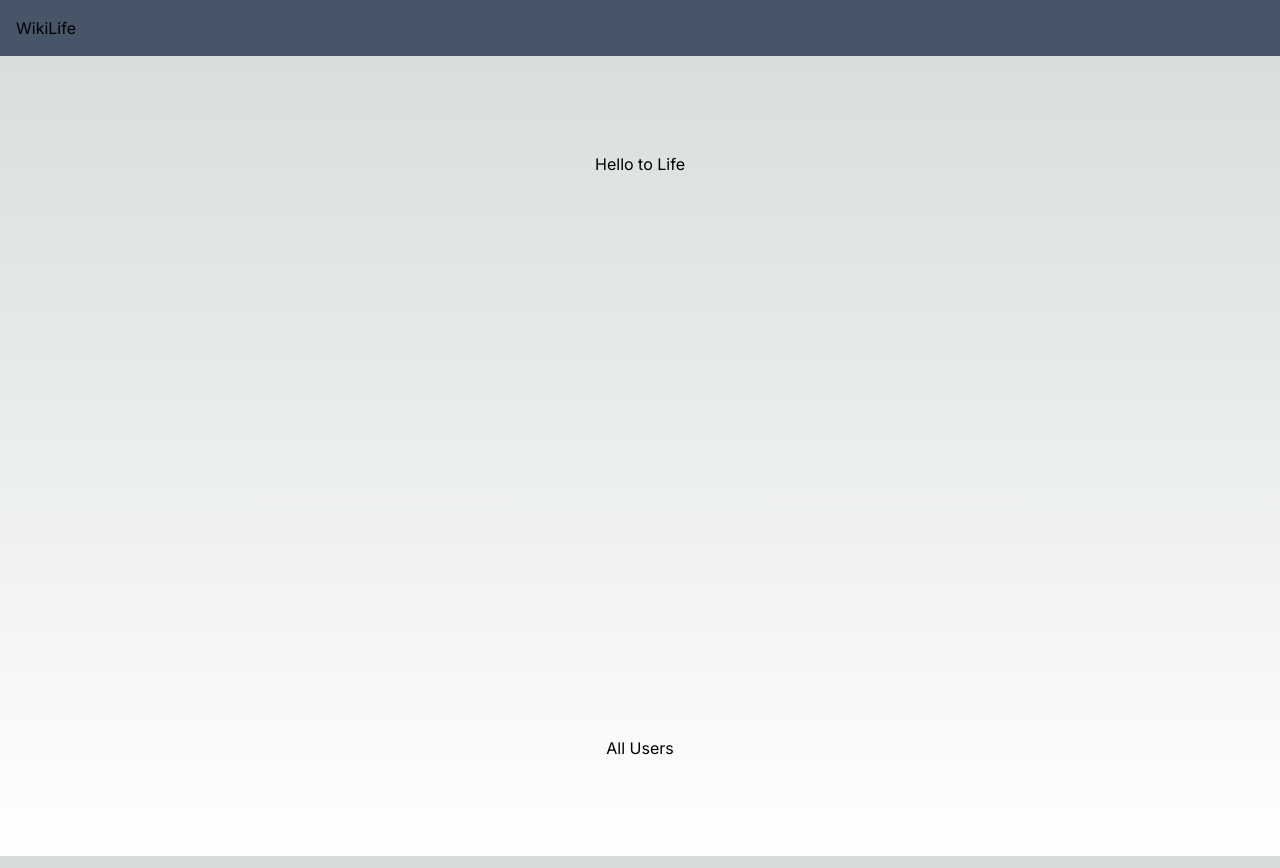
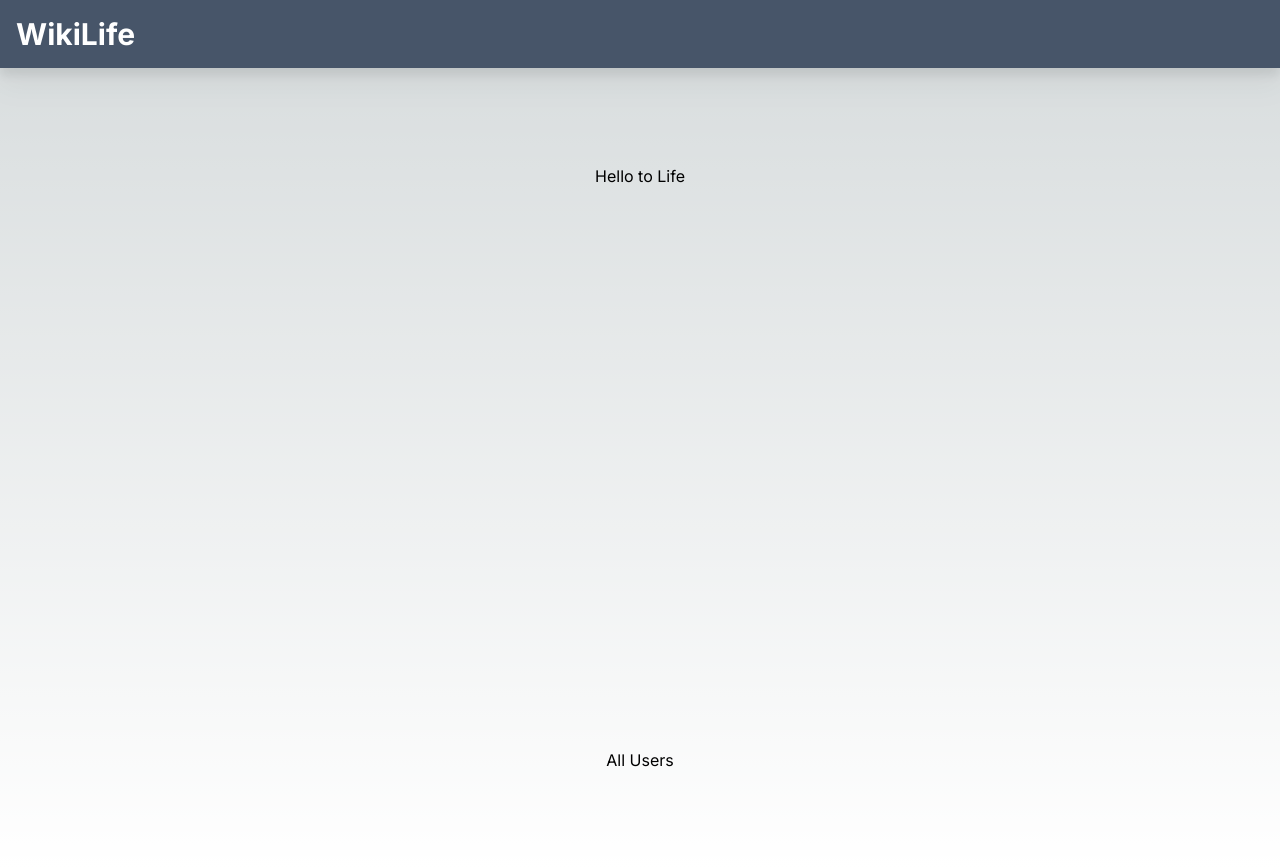
Before and after one commit to Ikendu/nextApp, a Next.js app: page / in a window 1280 px wide. Built offline with nearby package versions, Linux system fonts and the light colour scheme.

Commit message:
search component page

```diff
--- a/app/layout.tsx
+++ b/app/layout.tsx
@@ -6,7 +6,7 @@ import Navbar from "./users/[userId]/components/Navbar";
 const inter = Inter({ subsets: ["latin"] });
 
 export const metadata: Metadata = {
-  title: "App",
+  title: "WikiLife",
   description: "Generated by create next app",
 };
 
--- a/app/users/[userId]/components/Navbar.tsx
+++ b/app/users/[userId]/components/Navbar.tsx
@@ -2,8 +2,8 @@ import Link from "next/link";
 
 function Navbar() {
   return (
-    <nav className=" bg-slate-600 p-4">
-      <h1>
+    <nav className=" bg-slate-600 p-4 flex justify-between flex-col md:flex-row sticky top-0 drop-shadow-xl">
+      <h1 className="text-3xl font-bold text-white grid place-content-center mb-2 md:mb-0">
         <Link href={"/"}>WikiLife</Link>
       </h1>
     </nav>
--- /dev/null
+++ b/app/users/[userId]/components/Search.tsx
@@ -0,0 +1,14 @@
+import { useRouter } from "next/navigation";
+import { useState } from "react";
+
+export default function Search() {
+  const [search, setSearch] = useState("");
+  const router = useRouter();
+
+  const handleSearchTerms = (e) => {
+    e.preventDefault();
+    setSearch("");
+    router.push(`/${search}/`);
+  };
+  return <div>Search</div>;
+}
```
